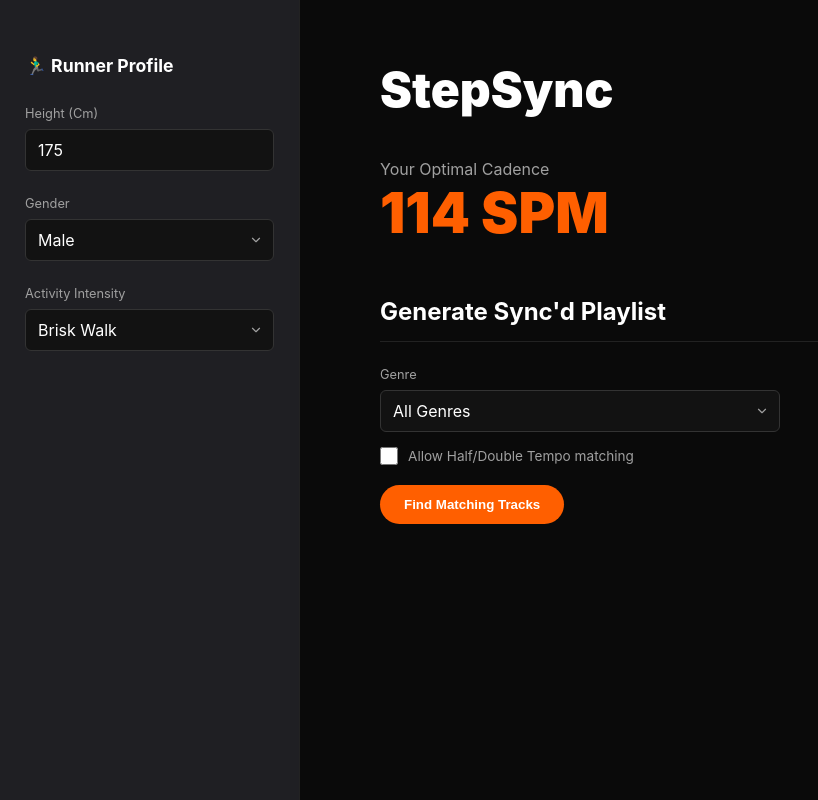
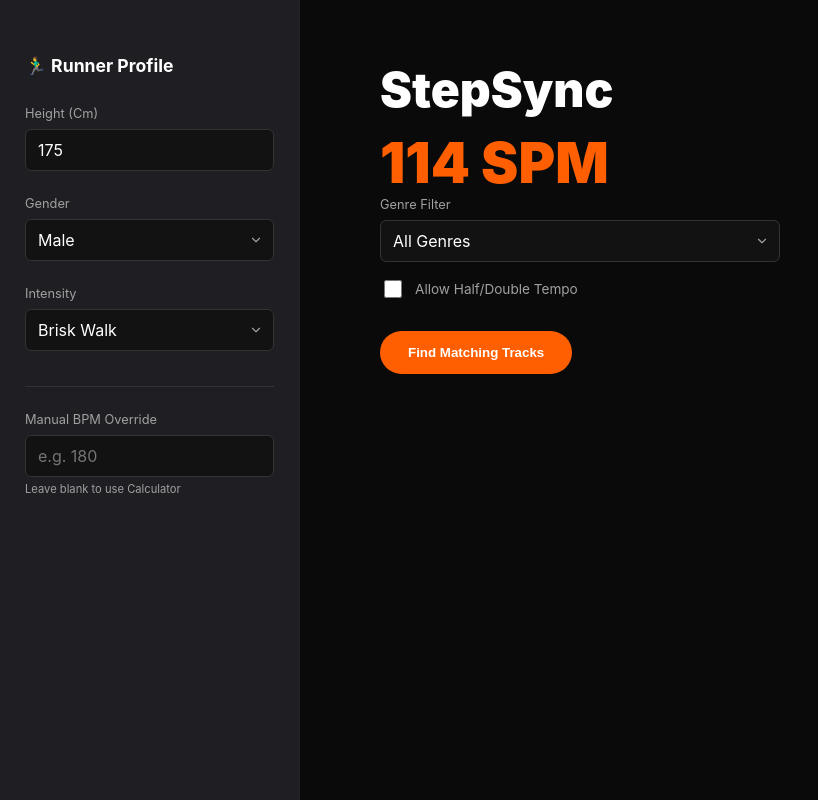
Before and after one commit to Joy4620/StepSync, a Flask app: page / in a window 1280 px wide. Shown: the whole page, without its empty margins (0-818 px from the left). Run offline with Flask 3, Linux system fonts and the light colour scheme.

Commit message:
bpm override

```diff
--- a/app.py
+++ b/app.py
@@ -5,6 +5,8 @@ import os
 app = Flask(__name__)
 
 def get_db_connection():
+    if not os.path.exists('music_database.db'):
+        return None
     try:
         conn = sqlite3.connect('music_database.db')
         conn.row_factory = sqlite3.Row
@@ -24,28 +26,31 @@ def sync():
 
     conn = get_db_connection()
     if not conn:
-        return jsonify({"error": "Database connection failed"}), 500
+        return jsonify({"error": "Database file not found. Please run database_builder.py"}), 500
 
     tolerance = 2.0
-    # Logic: Grouping BPM conditions in parentheses is vital for the 'AND genre' to work
-    conditions = ["(tempo BETWEEN ? AND ?)"]
+    # We build a list of possible BPM ranges
+    bpm_conditions = ["(tempo BETWEEN ? AND ?)"]
     params = [target_bpm - tolerance, target_bpm + tolerance]
 
     if allow_double:
-        # Half tempo (180 -> 90)
-        conditions.append("(tempo BETWEEN ? AND ?)")
-        params.extend([(target_bpm/2)-1, (target_bpm/2)+1])
-        # Double tempo (90 -> 180) - only if it stays under a realistic 220 BPM
-        if target_bpm * 2 <= 220:
-            conditions.append("(tempo BETWEEN ? AND ?)")
-            params.extend([(target_bpm*2)-2, (target_bpm*2)+2])
+        # Half tempo range
+        bpm_conditions.append("(tempo BETWEEN ? AND ?)")
+        params.extend([(target_bpm/2) - 1, (target_bpm/2) + 1])
 
-    where_bpm = " OR ".join(conditions)
-    query = f"SELECT name, artists, genre, tempo FROM songs WHERE ({where_bpm})"
+        # Double tempo range (only if realistic)
+        if target_bpm * 2 <= 240:
+            bpm_conditions.append("(tempo BETWEEN ? AND ?)")
+            params.extend([(target_bpm*2) - 3, (target_bpm*2) + 3])
 
+    # Join BPM ranges with OR and wrap in parentheses
+    where_clause = " OR ".join(bpm_conditions)
+    query = f"SELECT name, artists, genre, tempo FROM songs WHERE ({where_clause})"
+
+    # Add Genre filter with LIKE for case-insensitivity
     if genre and genre != "":
         query += " AND genre LIKE ?"
-        params.append(genre)
+        params.append(f"%{genre}%") # Matches even if genre is a partial string
 
     query += " ORDER BY RANDOM() LIMIT 12"
 
--- a/templates/index.html
+++ b/templates/index.html
@@ -26,7 +26,6 @@
         height: 100vh;
       }
 
-      /* --- Left Sidebar --- */
       .sidebar {
         width: 300px;
         background-color: var(--sidebar-bg);
@@ -35,6 +34,7 @@
         flex-direction: column;
         border-right: 1px solid #222;
         box-sizing: border-box;
+        overflow-y: auto;
       }
 
       .sidebar h2 {
@@ -57,23 +57,20 @@
         text-transform: capitalize;
       }
 
-      /* FIXED ALIGNMENT: Standardized height and box-sizing */
       input,
       select {
         width: 100%;
-        height: 42px; /* Fixed height for alignment */
-        padding: 0 12px; /* Horizontal padding only to prevent vertical misalignment */
+        height: 42px;
+        padding: 0 12px;
         background: var(--input-bg);
         border: 1px solid #333;
         border-radius: 6px;
         color: white;
         font-size: 1rem;
-        box-sizing: border-box; /* Ensures padding doesn't add to width/height */
-        display: block;
+        box-sizing: border-box;
         font-family: inherit;
       }
 
-      /* Prettier Dropdown Arrows */
       select {
         appearance: none;
         -webkit-appearance: none;
@@ -82,16 +79,8 @@
         background-repeat: no-repeat;
         background-position: right 10px center;
         background-size: 14px;
-        padding-right: 35px;
       }
 
-      input:focus,
-      select:focus {
-        outline: none;
-        border-color: var(--orange-sync);
-      }
-
-      /* --- Right Main Content --- */
       .main-content {
         flex: 1;
         padding: 60px 80px;
@@ -104,54 +93,54 @@
         margin: 0;
       }
 
-      .cadence-display {
-        margin: 40px 0;
-      }
-      .cadence-label {
-        color: var(--text-dim);
-        font-size: 1rem;
-      }
       .spm-value {
         font-size: 3.5rem;
         font-weight: 900;
         color: var(--orange-sync);
         display: block;
-      }
-
-      .playlist-header {
-        font-size: 1.5rem;
-        font-weight: 700;
-        margin-top: 50px;
-        border-bottom: 1px solid #222;
-        padding-bottom: 15px;
-        margin-bottom: 25px;
+        margin-top: 10px;
       }
 
       .find-btn {
         background: var(--orange-sync);
         color: white;
         border: none;
-        padding: 12px 24px;
-        border-radius: 20px;
+        padding: 14px 28px;
+        border-radius: 25px;
         font-weight: bold;
         cursor: pointer;
-        margin-top: 20px;
+        margin-top: 30px;
         transition: transform 0.1s;
       }
+
       .find-btn:active {
-        transform: scale(0.98);
+        transform: scale(0.96);
       }
 
       .song-card {
         background: #16161a;
-        padding: 20px;
-        border-radius: 10px;
+        padding: 16px 20px;
+        border-radius: 12px;
         margin-bottom: 12px;
         display: flex;
         justify-content: space-between;
         align-items: center;
+        border: 1px solid #222;
       }
 
+      .song-info {
+        display: flex;
+        flex-direction: column;
+        gap: 4px;
+      }
+      .song-title {
+        font-weight: 700;
+        font-size: 1.1rem;
+      }
+      .song-artist {
+        color: var(--text-dim);
+        font-size: 0.9rem;
+      }
       .bpm-tag {
         color: var(--orange-sync);
         font-weight: 900;
@@ -159,27 +148,26 @@
         font-size: 1.2rem;
       }
 
-      .double-tempo-check {
-        margin-top: 15px;
+      .check-group {
         display: flex;
         align-items: center;
         gap: 10px;
+        margin-top: 15px;
         font-size: 0.85rem;
         color: var(--text-dim);
       }
 
-      .double-tempo-check input {
-        width: 18px;
-        height: 18px;
-        margin: 0;
-        cursor: pointer;
+      #loading {
+        color: var(--orange-sync);
+        display: none;
+        margin-top: 20px;
+        font-weight: bold;
       }
     </style>
   </head>
   <body>
     <div class="sidebar">
       <h2>🏃‍♂️ Runner Profile</h2>
-
       <div class="input-group">
         <label>Height (cm)</label>
         <input
@@ -189,7 +177,6 @@
           oninput="updateSPM()"
         />
       </div>
-
       <div class="input-group">
         <label>Gender</label>
         <select id="userGender" oninput="updateSPM()">
@@ -198,89 +185,117 @@
           <option value="other">Other</option>
         </select>
       </div>
-
       <div class="input-group">
-        <label>Activity Intensity</label>
+        <label>Intensity</label>
         <select id="userActivity" oninput="updateSPM()">
           <option value="walk">Brisk Walk</option>
           <option value="jog">Steady Jog</option>
-          <option value="run">Performance Run</option>
+          <option value="run">Fast Run</option>
         </select>
+      </div>
+
+      <hr
+        style="border: 0; border-top: 1px solid #333; margin: 10px 0 25px 0"
+      />
+
+      <div class="input-group">
+        <label>Manual BPM Override</label>
+        <input
+          type="number"
+          id="manualBPM"
+          placeholder="e.g. 180"
+          oninput="updateSPM()"
+        />
+        <small
+          style="
+            color: var(--text-dim);
+            font-size: 0.7rem;
+            display: block;
+            margin-top: 5px;
+          "
+        >
+          Leave blank to use Calculator
+        </small>
       </div>
     </div>
 
     <div class="main-content">
       <h1>StepSync</h1>
-
       <div class="cadence-display">
-        <span class="cadence-label">Your Optimal Cadence</span>
-        <span class="spm-value" id="spmResult">144 SPM</span>
+        <span id="spmResult" class="spm-value">144 SPM</span>
       </div>
 
       <div class="playlist-section">
-        <div class="playlist-header">Generate Sync'd Playlist</div>
-
-        <label>Genre</label>
+        <label>Genre Filter</label>
         <select id="genreSelect" style="max-width: 400px">
           <option value="">All Genres</option>
           <option value="Electronic">Electronic</option>
+          <option value="Hip-Hop">Hip-Hop</option>
           <option value="Rock">Rock</option>
-          <option value="Hip-Hop">Hip-Hop</option>
           <option value="Pop">Pop</option>
         </select>
-
-        <div class="double-tempo-check">
-          <input type="checkbox" id="doubleTempo" />
-          <span>Allow Half/Double Tempo matching</span>
+        <div class="check-group">
+          <input
+            type="checkbox"
+            id="doubleTempo"
+            style="width: 18px; height: 18px; cursor: pointer"
+          />
+          <span>Allow Half/Double Tempo</span>
         </div>
-
         <button class="find-btn" onclick="syncMusic()">
           Find Matching Tracks
         </button>
       </div>
 
+      <div id="loading">Syncing beats...</div>
       <div id="results" style="margin-top: 30px"></div>
     </div>
 
     <script>
       function updateSPM() {
-        const height = document.getElementById("userHeight").value;
-        const activity = document.getElementById("userActivity").value;
-        const gender = document.getElementById("userGender").value;
+        const manualInput = document.getElementById("manualBPM").value;
+        const spmDisplay = document.getElementById("spmResult");
 
-        // Biomechanical logic
-        let base = activity === "walk" ? 115 : activity === "jog" ? 148 : 175;
-        let heightAdj = (height - 170) * 0.3;
+        // Priority 1: Manual Input
+        if (manualInput && manualInput > 0) {
+          spmDisplay.textContent = `${manualInput} SPM`;
+          return;
+        }
 
-        // Slightly different adjustment for Gender
-        let genderAdj = 0;
-        if (gender === "female") genderAdj = 3;
-        if (gender === "other") genderAdj = 1.5; // Average/Neutral adjustment
+        // Priority 2: Biometric Calc
+        const h = document.getElementById("userHeight").value;
+        const g = document.getElementById("userGender").value;
+        const a = document.getElementById("userActivity").value;
 
-        let finalSPM = Math.round(base - heightAdj + genderAdj);
-        document.getElementById("spmResult").textContent = `${finalSPM} SPM`;
+        let base = a === "walk" ? 115 : a === "jog" ? 148 : 175;
+        let genderAdj = g === "female" ? 3 : g === "other" ? 1.5 : 0;
+
+        let finalSPM = Math.round(base - (h - 170) * 0.3 + genderAdj);
+        spmDisplay.textContent = `${finalSPM} SPM`;
       }
 
       async function syncMusic() {
-        const spmText = document.getElementById("spmResult").textContent;
-        const target = spmText.split(" ")[0];
+        const target = document
+          .getElementById("spmResult")
+          .textContent.split(" ")[0];
         const genre = document.getElementById("genreSelect").value;
         const double = document.getElementById("doubleTempo").checked;
         const resultsDiv = document.getElementById("results");
+        const loader = document.getElementById("loading");
 
-        resultsDiv.innerHTML =
-          "<p style='color: var(--orange-sync)'>Searching tracks...</p>";
+        resultsDiv.innerHTML = "";
+        loader.style.display = "block";
 
         try {
           const response = await fetch(
             `/sync?target=${target}&genre=${genre}&double=${double}`,
           );
           const songs = await response.json();
+          loader.style.display = "none";
 
-          resultsDiv.innerHTML = "";
           if (songs.length === 0) {
             resultsDiv.innerHTML =
-              "<p style='color: var(--text-dim)'>No matches found for this rhythm.</p>";
+              "<p style='color: var(--text-dim)'>No tracks found for this cadence.</p>";
             return;
           }
 
@@ -288,19 +303,21 @@
             const cleanArtist = song.artists.replace(/[\[\]"']/g, "");
             resultsDiv.innerHTML += `
                         <div class="song-card">
-                            <div>
-                                <div style="font-weight:bold">${song.name}</div>
-                                <div style="color:#777; font-size:0.9rem">${cleanArtist}</div>
+                            <div class="song-info">
+                                <span class="song-title">${song.name}</span>
+                                <span class="song-artist">${cleanArtist}</span>
                             </div>
                             <div class="bpm-tag">${Math.round(song.tempo)}</div>
                         </div>`;
           });
-        } catch (e) {
+        } catch (err) {
+          loader.style.display = "none";
           resultsDiv.innerHTML =
-            "<p style='color: red'>Error connecting to server.</p>";
+            "<p style='color:red'>Failed to connect to server.</p>";
         }
       }
 
+      // Run once on load
       updateSPM();
     </script>
   </body>
```
